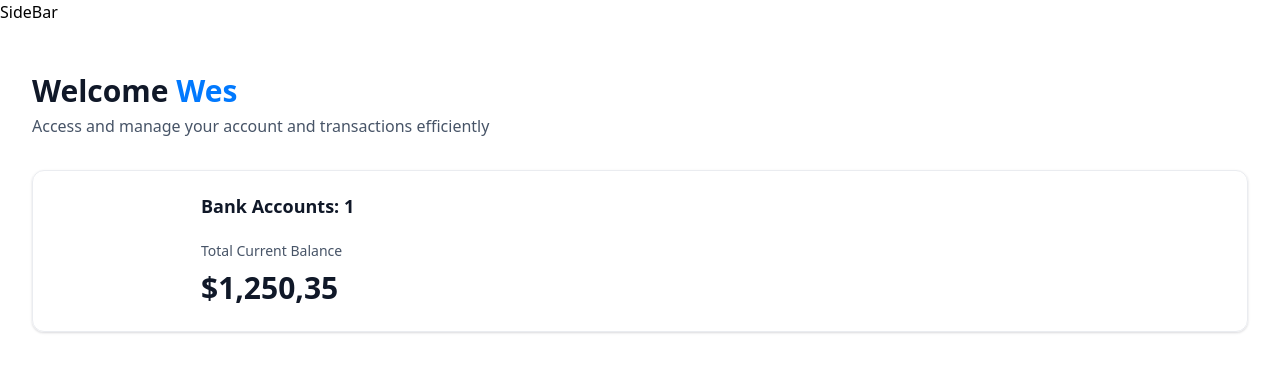
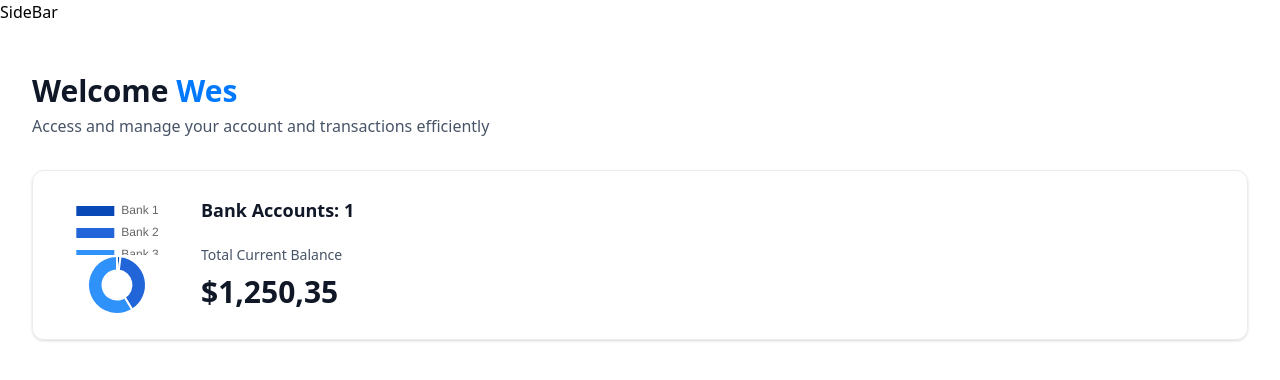
Before and after one commit to wcia013twe/banking-app, a Next.js app: page / in a window 1280 px wide. Shown: the top 380 px of the page. Built offline with nearby package versions, Linux system fonts and the light colour scheme.

Commit message:
labtop first init

```diff
--- /dev/null
+++ b/components/DoughnutChart.tsx
@@ -0,0 +1,22 @@
+"use client"
+
+import React from 'react'
+import { Chart as ChartJS, ArcElement, Tooltip, Legend }
+from "chart.js"
+import { Doughnut } from 'react-chartjs-2';
+
+ChartJS.register(ArcElement, Tooltip, Legend);
+
+const DoughnutChart = ({ accounts }: DoughnutChartProps) => {
+    const data = {
+        datasets: [{
+            label: 'Banks',
+            data: [125, 2500, 3750],
+            backgroundColor: ['#0747b6', '#2265d8', '#2f91fa']
+        }],
+        labels: ['Bank 1', 'Bank 2', 'Bank 3']
+    }
+  return <Doughnut data={data} />
+}
+
+export default DoughnutChart
--- a/components/TotalBalanceBox.tsx
+++ b/components/TotalBalanceBox.tsx
@@ -1,14 +1,17 @@
-import { formatAmount } from '@/lib/utils'
+// import { formatAmount } from '@/lib/utils'
 import React from 'react'
-import CountUp from 'react-countup'
+// import CountUp from 'react-countup'
 import AnimatedCounter from './AnimatedCounter'
+import DoughnutChart from './DoughnutChart'
 
 const TotalBalanceBox = ({
     accounts = [], totalBanks, totalCurrentBalance
 }: TotlaBalanceBoxProps) => {
   return (
     <section className="total-balance">
-        <div className="total-balance-chart"></div>
+        <div className="total-balance-chart">
+            <DoughnutChart accounts={accounts}/>
+        </div>
         <div className="flex flex-col gap-6">
             <h2 className="header-2">
                 Bank Accounts: {totalBanks}
--- a/package.json
+++ b/package.json
@@ -9,12 +9,14 @@
     "lint": "next lint"
   },
   "dependencies": {
+    "chart.js": "^4.4.4",
     "class-variance-authority": "^0.7.0",
     "clsx": "^2.1.1",
     "lucide-react": "^0.439.0",
     "next": "^14.2.12",
     "query-string": "^9.1.0",
     "react": "^18",
+    "react-chartjs-2": "^5.2.0",
     "react-countup": "^6.5.3",
     "react-dom": "^18",
     "tailwind-merge": "^2.5.2",
```
Also changed, not shown: 1 other file (tests, documents, lock files or other folders).
